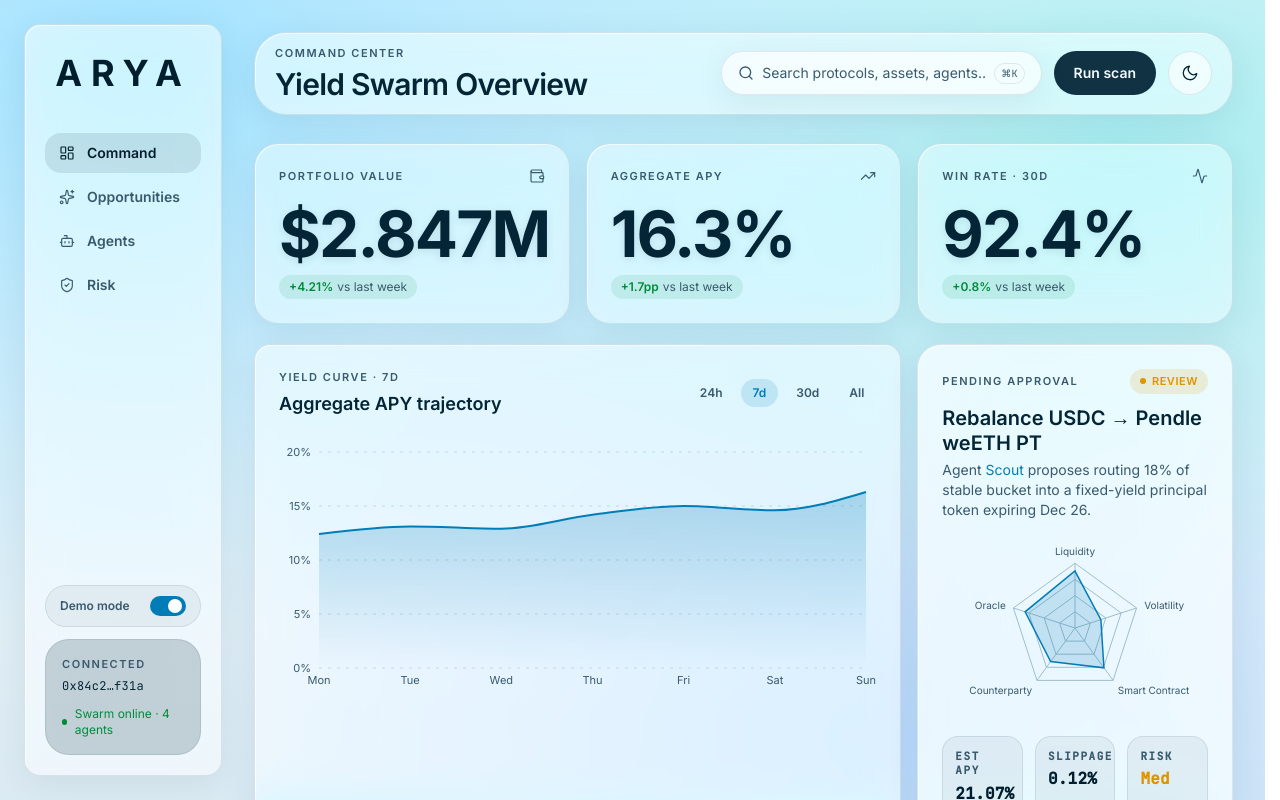
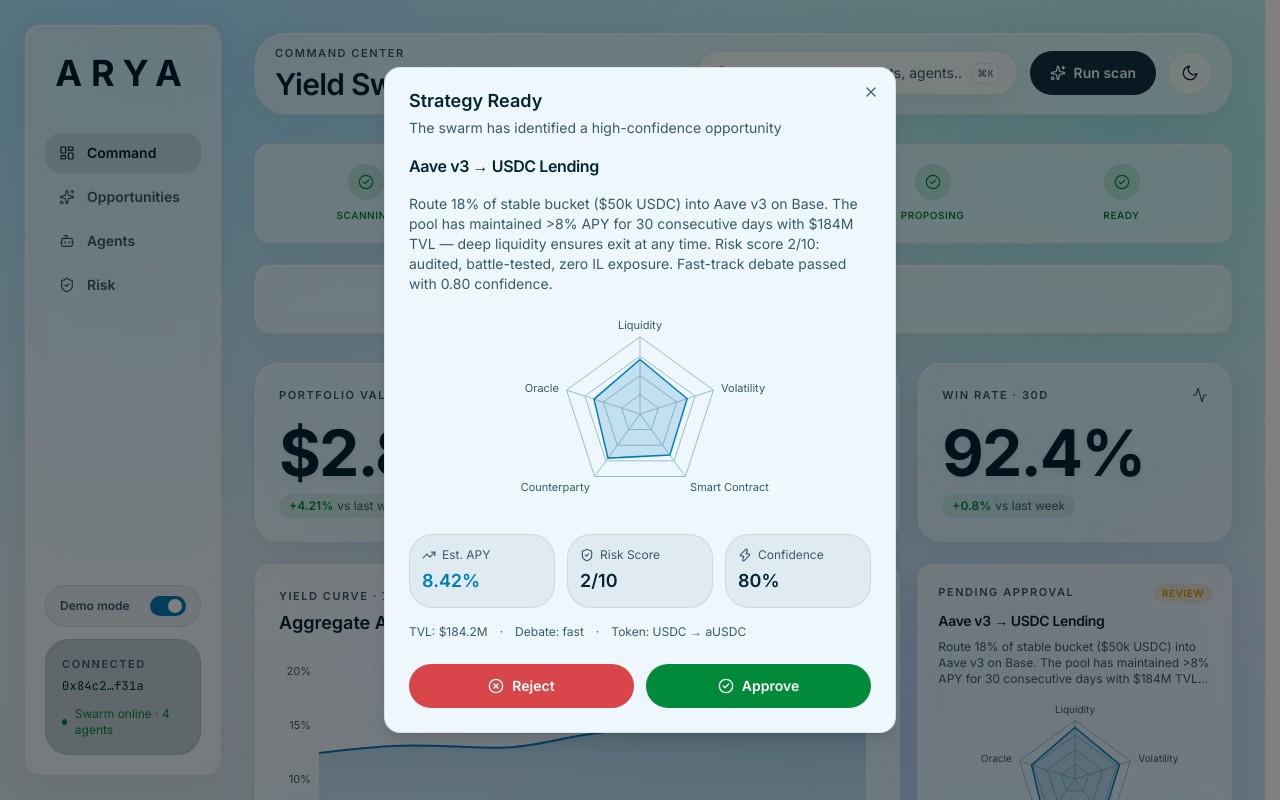
Before and after one commit to MichaelPaonam/arya, a Next.js app in the folder packages/frontend/: page /app in a window 1280 px wide. Both pictures are taken after a click on the button "Run scan". Shown: the top 800 px of the page. Built offline with nearby package versions, Linux system fonts and the light colour scheme.

Commit message:
extra routes for wallet integration logic

```diff
--- /dev/null
+++ b/packages/frontend/src/app/api/pipeline/route.ts
@@ -0,0 +1,25 @@
+import { mockPipelineState } from "@/mocks/pipeline-state";
+
+export async function POST(req: Request) {
+  try {
+    const { walletAddress } = await req.json();
+
+    if (!walletAddress) {
+      return Response.json({ error: "walletAddress is required" }, { status: 400 });
+    }
+
+    // When OPENROUTER_API_KEY is set and @arya/agents is available,
+    // this route calls runPipeline(). For now, return mock data
+    // with a simulated delay to demonstrate the UI flow.
+    //
+    // Real integration requires running the agents package as a
+    // separate serverless function (avoids webpack bundling issues
+    // with Node.js-only dependencies like Redis/0G SDK).
+
+    await new Promise((r) => setTimeout(r, 2000));
+    return Response.json(mockPipelineState);
+  } catch (e) {
+    const message = e instanceof Error ? e.message : "Pipeline execution failed";
+    return Response.json({ error: message }, { status: 500 });
+  }
+}
--- a/packages/frontend/src/app/app/layout.tsx
+++ b/packages/frontend/src/app/app/layout.tsx
@@ -1,6 +1,5 @@
 "use client";
 
-import { ThemeProvider } from "@/components/theme-provider";
 import { AppModeProvider } from "@/hooks/use-app-mode";
 
 export default function DashboardLayout({
@@ -9,10 +8,8 @@
   children: React.ReactNode;
 }) {
   return (
-    <ThemeProvider>
-      <AppModeProvider>
-        {children}
-      </AppModeProvider>
-    </ThemeProvider>
+    <AppModeProvider>
+      {children}
+    </AppModeProvider>
   );
 }
--- a/packages/frontend/src/app/app/page.tsx
+++ b/packages/frontend/src/app/app/page.tsx
@@ -1,15 +1,21 @@
 "use client";
 
+import { useState } from "react";
 import { AppShell } from "@/components/app-shell";
 import { RiskBadge } from "@/components/risk-badge";
 import { TierBadge } from "@/components/tier-badge";
+import { PipelineStepper } from "@/components/pipeline-stepper";
+import { PendingStrategyCard } from "@/components/pending-strategy-card";
+import { StrategyApprovalDialog } from "@/components/strategy-approval-dialog";
+import { usePipeline } from "@/hooks/use-pipeline";
+import { mockPipelineState } from "@/mocks/pipeline-state";
 import {
   TrendingUp,
   Activity,
   Wallet,
   Triangle,
-  CheckCircle2,
-  XCircle,
+  Sparkles,
+  Loader2,
 } from "lucide-react";
 import {
   AreaChart,
@@ -18,10 +24,6 @@
   XAxis,
   YAxis,
   Tooltip,
-  RadarChart,
-  PolarGrid,
-  PolarAngleAxis,
-  Radar,
   CartesianGrid,
 } from "recharts";
 
@@ -29,14 +31,6 @@
   { d: "Mon", v: 12.4 }, { d: "Tue", v: 13.1 }, { d: "Wed", v: 12.9 },
   { d: "Thu", v: 14.2 }, { d: "Fri", v: 15.0 }, { d: "Sat", v: 14.6 },
   { d: "Sun", v: 16.3 },
-];
-
-const radar = [
-  { axis: "Liquidity", v: 88 },
-  { axis: "Volatility", v: 42 },
-  { axis: "Smart Contract", v: 76 },
-  { axis: "Counterparty", v: 64 },
-  { axis: "Oracle", v: 81 },
 ];
 
 const opportunities = [
@@ -48,6 +42,11 @@
 ];
 
 export default function CommandCenterPage() {
+  const { state, isLoading, error, trigger, reset } = usePipeline();
+  const [dialogOpen, setDialogOpen] = useState(false);
+
+  const pendingProposal = state?.proposals?.[0] || mockPipelineState.proposals[0];
+
   const c = {
     secondary: "var(--secondary)",
     onSurfaceVariant: "var(--on-surface-variant)",
@@ -57,16 +56,67 @@
     foreground: "var(--foreground)",
   };
 
+  const handleRunScan = async () => {
+    await trigger("0x84c2000000000000000000000000000000f31a");
+    setDialogOpen(true);
+  };
+
   return (
     <AppShell
       eyebrow="Command Center"
       title="Yield Swarm Overview"
       actions={
-        <button className="hidden h-11 items-center gap-2 rounded-xl bg-primary px-5 text-sm font-semibold text-primary-foreground transition hover:opacity-90 md:inline-flex">
-          Run scan
+        <button
+          onClick={handleRunScan}
+          disabled={isLoading}
+          className="hidden h-11 items-center gap-2 rounded-xl bg-primary px-5 text-sm font-semibold text-primary-foreground transition hover:opacity-90 disabled:opacity-60 md:inline-flex"
+        >
+          {isLoading ? <Loader2 className="size-4 animate-spin" /> : <Sparkles className="size-4" />}
+          {isLoading ? "Scanning..." : "Run scan"}
         </button>
       }
     >
+      {/* Pipeline stepper (visible when loading or has results) */}
+      {(isLoading || state) && (
+        <section className="mt-7">
+          <PipelineStepper
+            currentPhase={state?.currentPhase || null}
+            isLoading={isLoading}
+          />
+        </section>
+      )}
+
+      {/* Strategy proposal (visible when pipeline completes with proposals) */}
+      {state?.proposals?.[0] && !isLoading && (
+        <section className="mt-5">
+          <div className="glass p-6 text-center">
+            <p className="text-sm text-tertiary font-semibold">
+              Strategy approved and queued for execution.
+            </p>
+          </div>
+        </section>
+      )}
+
+      {/* No proposals message */}
+      {state && !isLoading && state.proposals.length === 0 && (
+        <section className="mt-5">
+          <div className="glass p-6 text-center">
+            <p className="text-sm text-on-surface-variant">
+              No strategies passed the confidence threshold. Try again later.
+            </p>
+          </div>
+        </section>
+      )}
+
+      {/* Error state */}
+      {error && (
+        <section className="mt-5">
+          <div className="glass border-destructive/30 p-6">
+            <p className="text-sm text-destructive">{error}</p>
+          </div>
+        </section>
+      )}
+
       {/* Stat row */}
       <section className="mt-7 grid gap-4 md:grid-cols-3">
         {[
@@ -87,7 +137,7 @@
         ))}
       </section>
 
-      {/* Chart + Strategy detail */}
+      {/* Chart + Pending Approval */}
       <section className="mt-5 grid gap-4 lg:grid-cols-3">
         <div className="glass p-6 lg:col-span-2">
           <div className="flex items-center justify-between">
@@ -136,53 +186,16 @@
           </div>
         </div>
 
-        {/* Pending strategy */}
-        <div className="glass-elevated p-6">
-          <div className="flex items-center justify-between">
-            <span className="label-eyebrow">Pending Approval</span>
-            <span className="inline-flex items-center gap-1.5 rounded-full bg-warning/15 px-2.5 py-1 text-[11px] font-semibold uppercase tracking-wider text-warning">
-              <span className="size-1.5 rounded-full bg-warning" /> review
-            </span>
-          </div>
-          <h3 className="mt-3 text-xl font-semibold leading-tight">Rebalance USDC → Pendle weETH PT</h3>
-          <p className="mt-1 text-sm text-on-surface-variant">
-            Agent <span className="text-secondary">Scout</span> proposes routing 18% of stable bucket into a fixed-yield principal token expiring Dec 26.
-          </p>
-
-          <div className="mt-5 h-44">
-            <ResponsiveContainer width="100%" height="100%">
-              <RadarChart data={radar} outerRadius="78%">
-                <PolarGrid stroke={c.outlineVariant} />
-                <PolarAngleAxis dataKey="axis" tick={{ fill: c.onSurfaceVariant, fontSize: 10 }} />
-                <Radar dataKey="v" stroke={c.secondary} fill={c.secondary} fillOpacity={0.18} strokeWidth={1.5} />
-              </RadarChart>
-            </ResponsiveContainer>
-          </div>
-
-          <div className="text-mono mt-5 grid grid-cols-3 gap-3 text-xs">
-            <div className="rounded-lg border border-border bg-foreground/5 p-3">
-              <div className="label-eyebrow">Est APY</div>
-              <div className="mt-1 text-base font-semibold text-foreground">21.07%</div>
-            </div>
-            <div className="rounded-lg border border-border bg-foreground/5 p-3">
-              <div className="label-eyebrow">Slippage</div>
-              <div className="mt-1 text-base font-semibold text-foreground">0.12%</div>
-            </div>
-            <div className="rounded-lg border border-border bg-foreground/5 p-3">
-              <div className="label-eyebrow">Risk</div>
-              <div className="mt-1 text-base font-semibold text-warning">Med</div>
-            </div>
-          </div>
-
-          <div className="mt-5 flex gap-2">
-            <button className="inline-flex h-11 flex-1 items-center justify-center gap-2 rounded-xl bg-tertiary text-sm font-semibold text-tertiary-foreground transition hover:opacity-90">
-              <CheckCircle2 className="size-4" /> Approve
-            </button>
-            <button className="inline-flex h-11 flex-1 items-center justify-center gap-2 rounded-xl bg-destructive/90 text-sm font-semibold text-destructive-foreground transition hover:opacity-90">
-              <XCircle className="size-4" /> Reject
-            </button>
-          </div>
-        </div>
+        <PendingStrategyCard
+          proposal={pendingProposal}
+          onApprove={() => {
+            alert("Strategy approved! (wallet integration pending)");
+            reset();
+          }}
+          onReject={() => {
+            reset();
+          }}
+        />
       </section>
 
       {/* Opportunities table */}
@@ -242,6 +255,22 @@
           </table>
         </div>
       </section>
+
+      {/* Strategy Approval Dialog */}
+      <StrategyApprovalDialog
+        proposal={pendingProposal}
+        open={dialogOpen}
+        onOpenChange={setDialogOpen}
+        onApprove={() => {
+          setDialogOpen(false);
+          alert("Strategy approved! (wallet integration pending)");
+          reset();
+        }}
+        onReject={() => {
+          setDialogOpen(false);
+          reset();
+        }}
+      />
     </AppShell>
   );
 }
```
